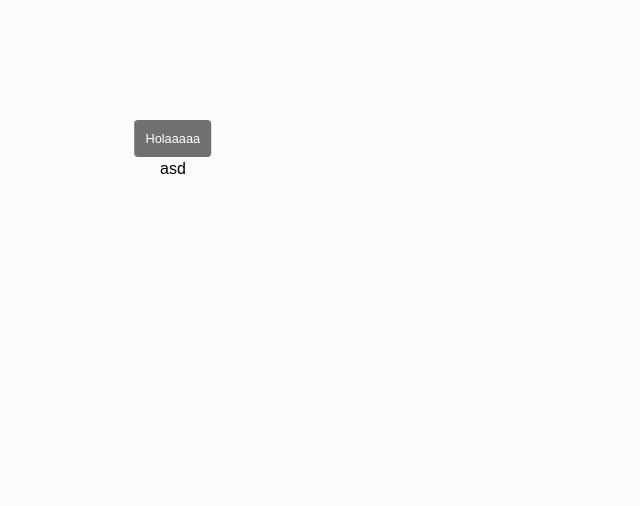
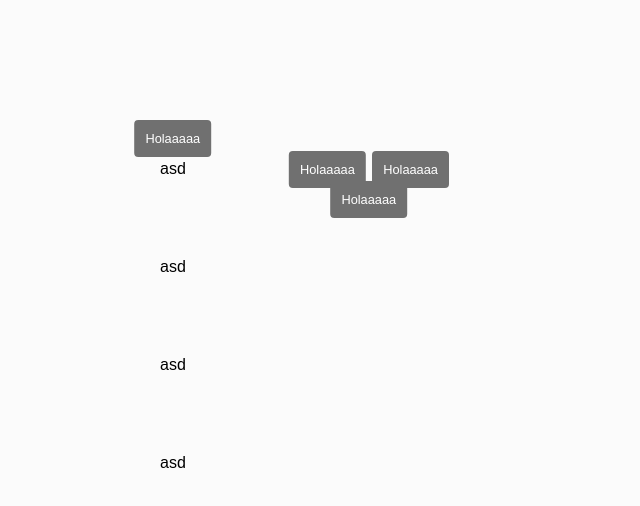
Before and after one commit to aguirrealvaro/utils-library, a React app: page / in a window 1280 px wide. Shown: the top 506 px of the page, without its empty margins (0-640 px from the left). Built offline with nearby package versions, Linux system fonts and the light colour scheme.

Commit message:
Add className

```diff
--- a/src/components/App/App.tsx
+++ b/src/components/App/App.tsx
@@ -1,15 +1,28 @@
 import React, { FunctionComponent } from "react";
-import { ThemeProvider } from "styled-components";
+import styled, { ThemeProvider } from "styled-components";
 import { theme, GlobalStyles } from ".";
-import { HoverCard } from "@/components";
+import { HoverCard } from "@/components/HoverCard";
 
 export const App: FunctionComponent = () => {
   return (
     <ThemeProvider theme={theme}>
-      <HoverCard content="Holaaaaa">
+      <CustomHover content="Holaaaaa" placement="top">
         <span>asd</span>
-      </HoverCard>
+      </CustomHover>
+      <CustomHover content="Holaaaaa" placement="right">
+        <span>asd</span>
+      </CustomHover>
+      <CustomHover content="Holaaaaa" placement="bottom">
+        <span>asd</span>
+      </CustomHover>
+      <CustomHover content="Holaaaaa" placement="left">
+        <span>asd</span>
+      </CustomHover>
       <GlobalStyles />
     </ThemeProvider>
   );
 };
+
+const CustomHover = styled(HoverCard)`
+  margin-bottom: 5rem;
+`;
--- a/src/components/HoverCard/HoverCard.tsx
+++ b/src/components/HoverCard/HoverCard.tsx
@@ -1,4 +1,4 @@
-import React, { FunctionComponent, useEffect, useRef, useState } from "react";
+import React, { Fragment, FunctionComponent, useEffect, useRef, useState } from "react";
 import styled from "styled-components";
 import { Portal } from "../Portal";
 
@@ -12,9 +12,15 @@ type PlacementType = "top" | "right" | "bottom" | "left";
 type HoverCardProps = {
   content: string | JSX.Element;
   placement?: PlacementType;
+  className?: string;
 };
 
-export const HoverCard: FunctionComponent<HoverCardProps> = ({ children, content, placement = "top" }) => {
+export const HoverCard: FunctionComponent<HoverCardProps> = ({
+  children,
+  content,
+  placement = "top",
+  className,
+}) => {
   const childrenRef = useRef<HTMLDivElement>(null);
   const contentRef = useRef<HTMLDivElement>(null);
 
@@ -54,7 +60,7 @@ export const HoverCard: FunctionComponent<HoverCardProps> = ({ children, content
   console.log({ coords });
 
   return (
-    <>
+    <div className={className}>
       <Children /* onMouseEnter={openPopover} onMouseLeave={closePopover} */ ref={childrenRef}>
         {children}
       </Children>
@@ -65,12 +71,12 @@ export const HoverCard: FunctionComponent<HoverCardProps> = ({ children, content
           </Content>
         </Portal>
       )}
-    </>
+    </div>
   );
 };
 
 const Children = styled.div`
-  align-self: baseline;
+  display: inline-block;
 `;
 
 const Content = styled.div<{ coords: CoordinatesTypes }>`
```
